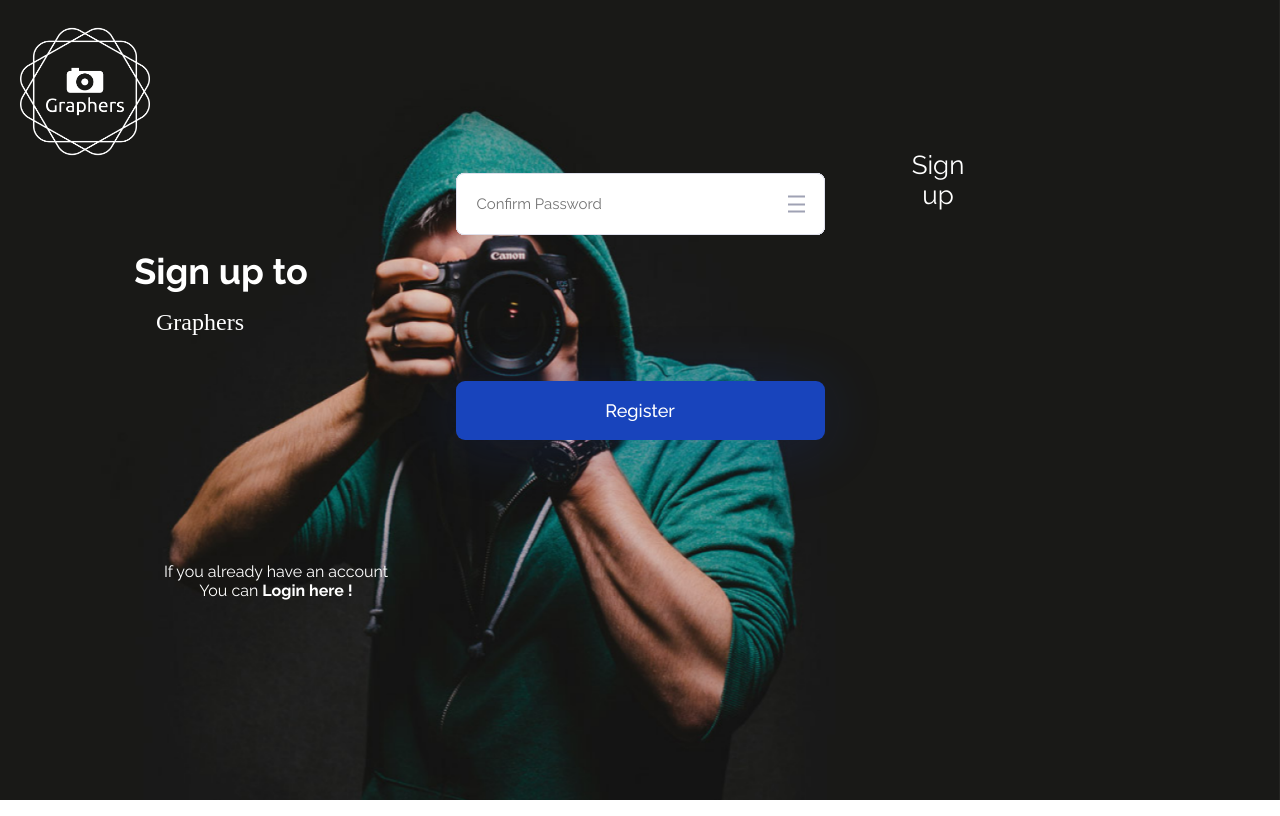
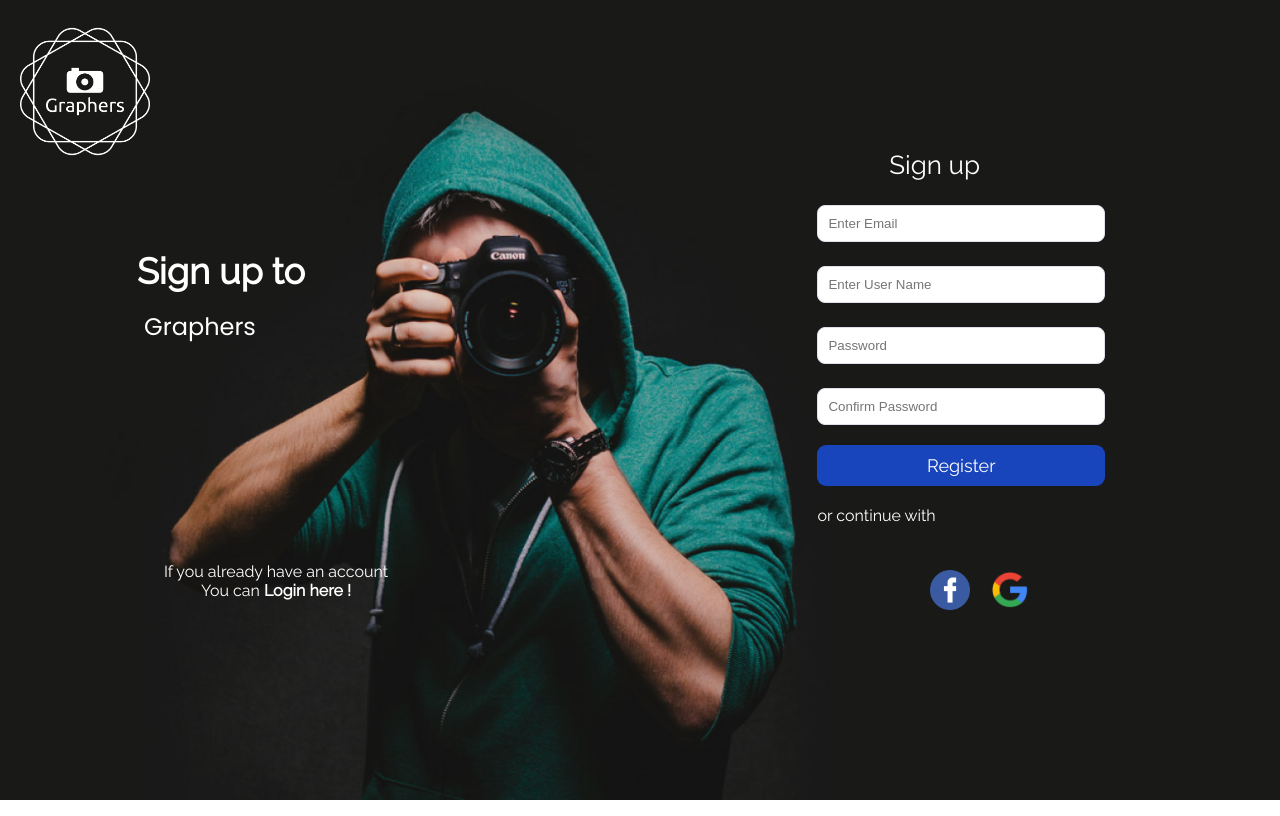
Before and after one commit to Imasha-Senadheera/Final-Project---Photographers-System, a React (Create React App) app in the folder my-app/: page / in a window 1280 px wide. Built offline with nearby package versions, Linux system fonts and the light colour scheme.

Commit message:
9th Commit

```diff
--- a/my-app/src/components/SignInForm/SignInForm.css
+++ b/my-app/src/components/SignInForm/SignInForm.css
@@ -15,6 +15,7 @@
     color: white;
     font-family: 'Raleway', sans-serif;
     text-align: center;
+    overflow: hidden;
 }
 
 .logo {
--- a/my-app/src/components/SignUpForm/SignUpForm.css
+++ b/my-app/src/components/SignUpForm/SignUpForm.css
@@ -1,14 +1,11 @@
 /* SignUpForm.css */
 
-@import url('https://fonts.googleapis.com/css2?family=Raleway:wght@400;500;600;700&display=swap');
+@import url('https://fonts.googleapis.com/css2?family=Raleway&family=Poppins&display=swap');
 
 .signup-form {
-    width: 100%;
-    height: 100%;
-    position: fixed;
-    top: 0;
-    left: 0;
-    overflow: auto;
+    width: 100vw;
+    height: 100vh;
+    position: relative;
     background-image: url('../../assets/background.png');
     background-size: cover;
     background-position: center;
@@ -18,10 +15,14 @@
     align-items: center;
     justify-content: center;
     color: white;
-    font-family: 'Raleway';
+    font-family: 'Raleway', sans-serif;
     text-align: center;
+    overflow: hidden;
 }
 
+body {
+    margin: 0;
+}
 
 .logo {
     width: 130px;
@@ -33,7 +34,7 @@
 
 
 .mainTitle {
-    width: 84px;
+    width: auto;
     height: 35px;
     font-size: 26px;
     font-family: Raleway;
@@ -41,6 +42,7 @@
     top: 150px;
     right: 300px;
 }
+
 
 .title {
     width: 222px;
@@ -72,95 +74,51 @@
     left: 122px;
 }
 
-
 .input-group {
+    margin-bottom: 20px;
     position: absolute;
-    top: 173px;
-    justify-content: center;
-    align-items: center;
-    display: inline-flex;
+    top: 200px;
+    right: 175px;
 }
 
-.input-wrapper {
-    width: 369px;
-    height: 62px;
-    position: relative;
+.input-group input[type="text"],
+.input-group input[type="password"],
+.input-group button[type="submit"] {
+    width: 100%;
+    max-width: 300px;
 }
 
-.input-wrapper input {
-    width: 100%;
-    height: 100%;
-    padding-left: 20px;
-    border: 1px solid #DFE0EB;
-    border-radius: 8px;
-    font-size: 15px;
-    font-family: Raleway, sans-serif;
-    font-weight: 400;
-}
-
-.password-icon {
-    width: 17px;
-    height: 17px;
-    position: absolute;
-    right: 20px;
-    top: 50%;
-    transform: translateY(-50%);
-}
-
-.password-icon>div {
-    width: 100%;
-    height: 2px;
-    background: #9FA2B4;
-    position: absolute;
-}
-
-.password-icon>div:nth-child(1) {
-    top: 0;
-}
-
-.password-icon>div:nth-child(2) {
-    top: 50%;
-    transform: translateY(-50%);
-}
-
-.password-icon>div:nth-child(3) {
-    bottom: 0;
-}
-
-button[type="submit"] {
-    width: 369px;
-    height: 59px;
-    background: #1844BC;
-    box-shadow: 0px 4px 61px rgba(24, 68, 188, 0.20);
-    border-radius: 9px;
+.input-group button[type="submit"] {
+    background-color: #1844BC;
+    color: white;
     border: none;
-    color: white;
-    font-size: 18px;
-    font-family: Raleway, sans-serif;
-    font-weight: 500;
-    text-align: center;
+    padding: 10px;
     cursor: pointer;
-}
-
-.continue-with {
-    position: absolute;
-    left: 1341px;
-    top: 693px;
-    font-size: 16px;
-    font-family: Poppins, sans-serif;
-    font-weight: 500;
-    color: white;
 }
 
 .social-icons {
     display: flex;
+    justify-content: flex-end;
     position: absolute;
-    left: 1341px;
-    top: 759px;
+    top: 560px;
+    right: 240px;
 }
 
 .social-icons img {
-    width: 41.46px;
-    height: 41.46px;
-    margin-right: 10px;
+    width: 40px;
+    height: 40px;
+    margin: 0 10px;
 }
+
+button {
+    padding: 10px 20px;
+    font-size: 18px;
+    background-color: #007bff;
+    color: white;
+    border: none;
+    cursor: pointer;
+}
+
+button:hover {
+    background-color: #0056b3;
+}
--- a/my-app/src/components/SignUpForm/SignUpForm.js
+++ b/my-app/src/components/SignUpForm/SignUpForm.js
@@ -15,39 +15,23 @@ function SignUpForm() {
             <div className="pharagraph">If you already have an account<br />You can <b>Login here !</b></div>
 
             <div className="input-group">
-                <div className="input-wrapper">
-                    <input type="text" id="email" name="email" placeholder="Enter Email" />
-                </div>
+                <label htmlFor="email"></label>
+                <input type="text" id="email" name="email" placeholder="Enter Email" />
+                <br></br>
+                <br></br>
+                <label htmlFor="user-name"></label>
+                <input type="user-name" id="user-name" name="user-name" placeholder="Enter User Name" />
+                <br></br>
+                <br></br>
+                <label htmlFor="password"></label>
+                <input type="password" id="password" name="password" placeholder="Password" />
+                <br></br>
+                <br></br>
+                <label htmlFor="confirm-password"></label>
+                <input type="password" id="confirm-password" name="confirm-password" placeholder="Confirm Password" />
+                <button type="submit">Register</button>
+                <div className="continue-with">or continue with</div>
             </div>
-            <div className="input-group">
-                <div className="input-wrapper">
-                    <input type="text" id="username" name="username" placeholder="Create Username" />
-                </div>
-            </div>
-            <div className="input-group">
-                <div className="input-wrapper">
-                    <input type="text" id="contact" name="contact" placeholder="Contact number" />
-                </div>
-            </div>
-            <div className="input-group">
-                <div className="input-wrapper">
-                    <input type="password" id="password" name="password" placeholder="Password" />
-                </div>
-            </div>
-            <div className="input-group">
-                <div className="input-wrapper">
-                    <input type="password" id="confirmPassword" name="confirmPassword" placeholder="Confirm Password" />
-                    <div className="password-icon">
-                        <div className="bar1"></div>
-                        <div className="bar2"></div>
-                        <div className="bar3"></div>
-                    </div>
-                </div>
-            </div>
-
-            <button type="submit">Register</button>
-
-            <div className="continue-with">or continue with</div>
 
             <div className="social-icons">
                 <img src={facebookImage} alt="Facebook" />
```
